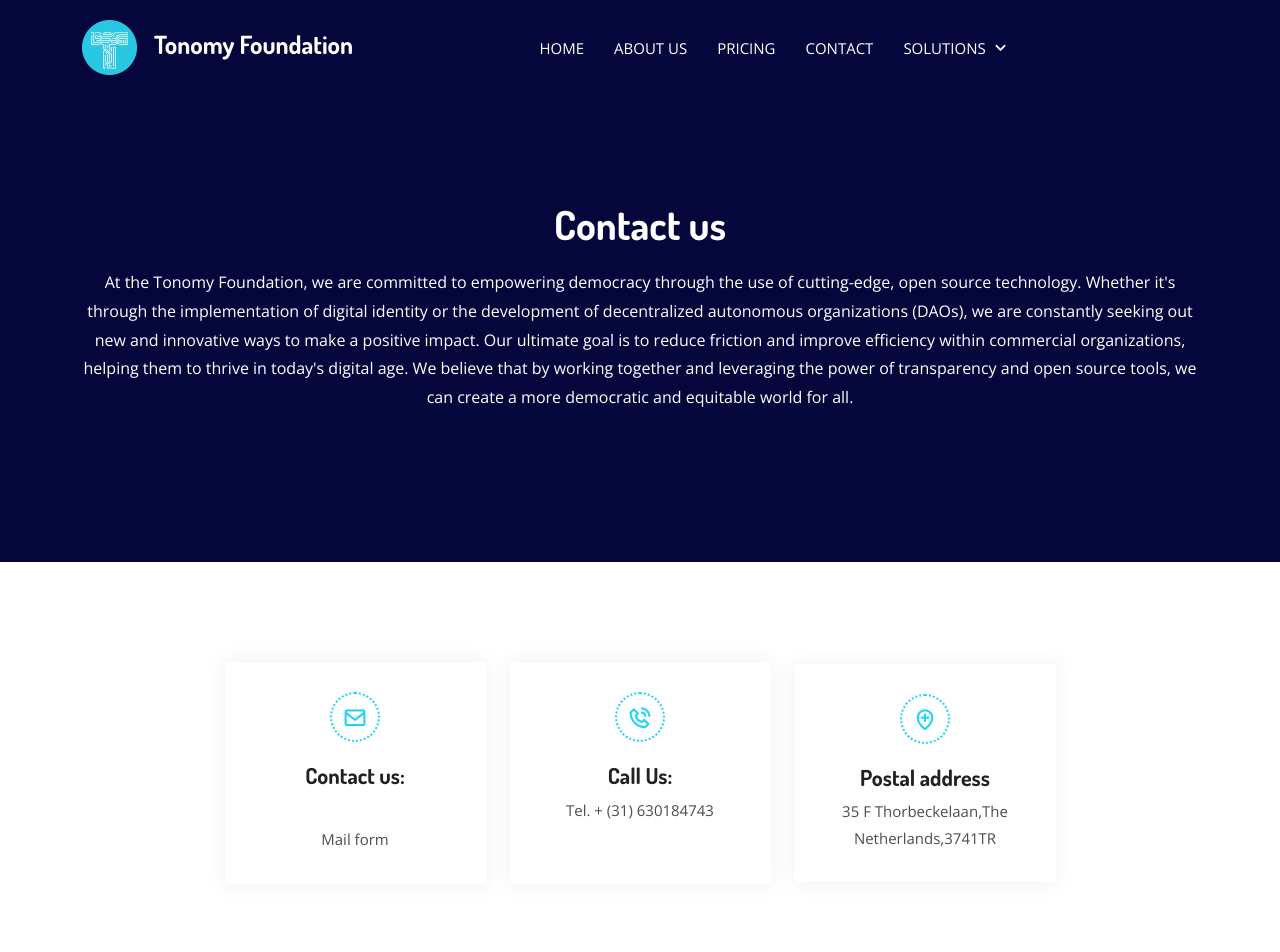
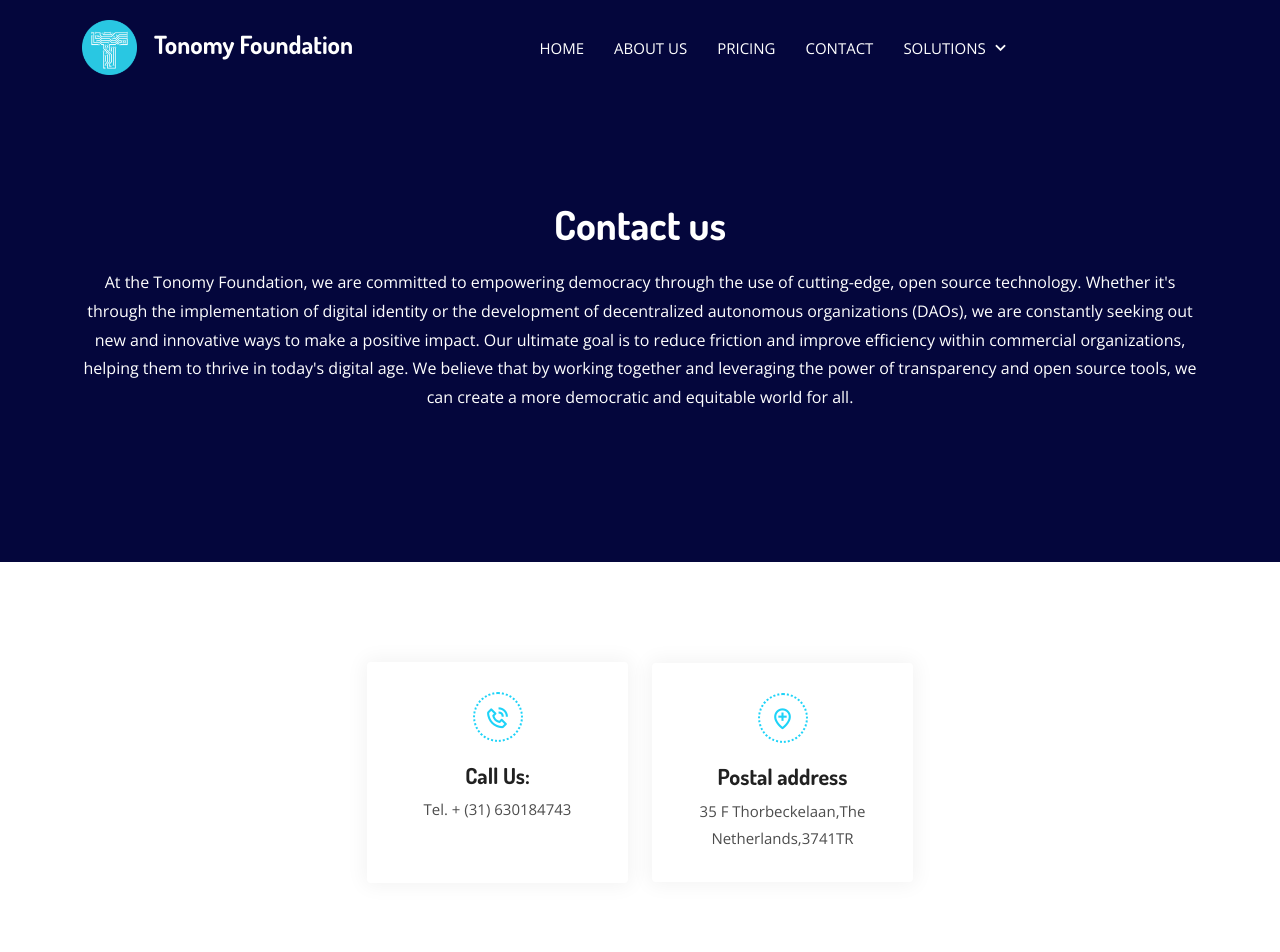
Before and after one commit to Tonomy-Foundation/Tonomy-Foundation-Next-Website, a Next.js app: page /contact in a window 1280 px wide. Shown: the top 952 px of the page. Built offline with nearby package versions, Linux system fonts and the light colour scheme.

Commit message:
done contact form

```diff
--- a/components/Contact/ContactForm.js
+++ b/components/Contact/ContactForm.js
@@ -17,7 +17,7 @@ const ContactForm = () => {
           <div className="col-lg-6 col-md-12">
             <div className="contact-wrap contact-pages mb-0">
               <div className="contact-form">
-                <form method="post" action="mailto:contact@tonomy.foundation">
+                <form method="post" action="mailto:contact@tonomy.foundation" enctype="text/plain">
                   <div className="row">
                     <div className="col-lg-6 col-sm-6">
                       <div className="form-group">
--- a/components/Contact/ContactInfo.js
+++ b/components/Contact/ContactInfo.js
@@ -6,7 +6,7 @@ class ContactInfo extends Component {
       <div className="contact-info-area pt-100 pb-70 center">
         <div className="container ">
           <div className="row center">
-            <div className="col-lg-3 col-sm-6">
+            {/* <div className="col-lg-3 col-sm-6">
               <div className="single-contact-info">
                 <i className="bx bx-envelope"></i>
                 <h3>Contact us:</h3>
@@ -19,7 +19,7 @@ class ContactInfo extends Component {
                 </a>
                 <br></br>
               </div>
-            </div>
+            </div> */}
 
             <div className="col-lg-3 col-sm-6">
               <div className="single-contact-info">
```
